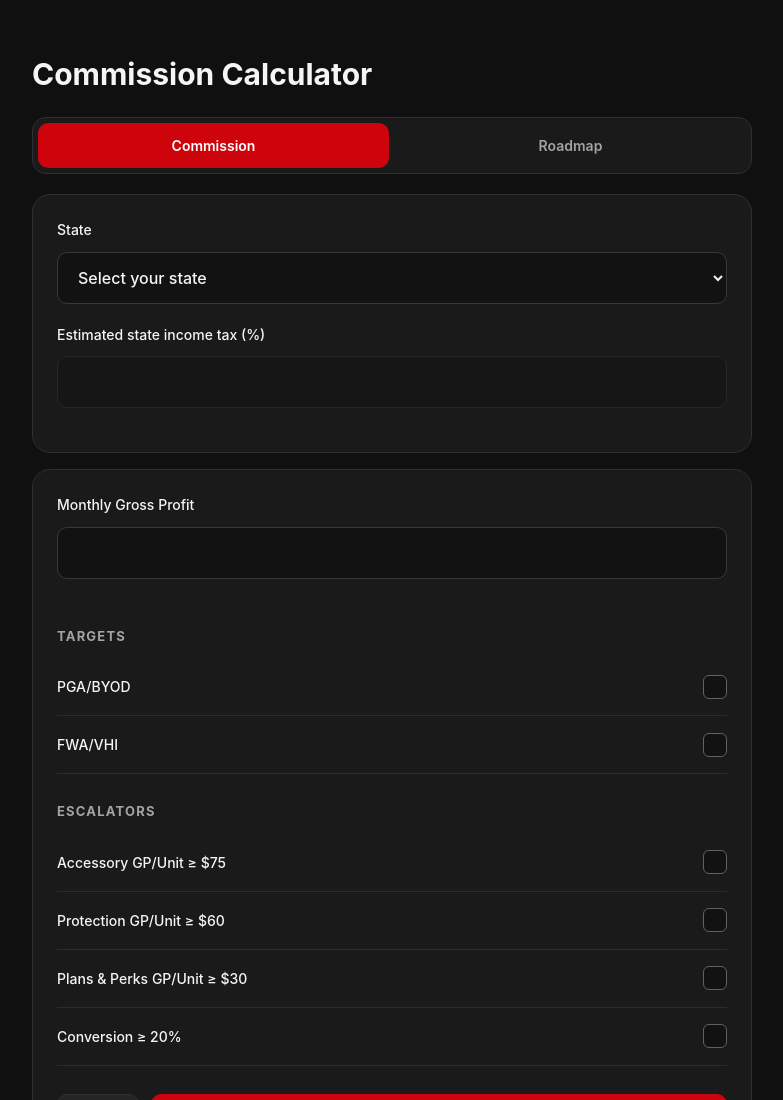
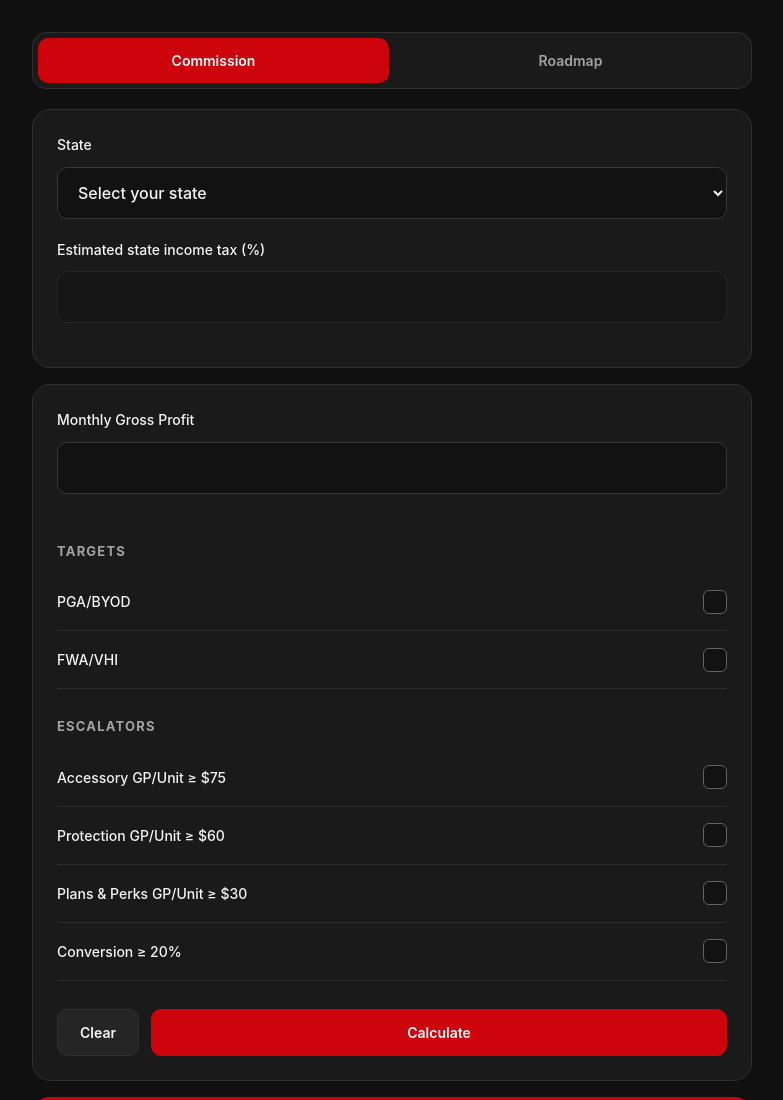
Before and after one commit to cvallager/Commission-Calculator, a plain HTML site: page index.html in a window 1280 px wide. Shown: the top 1100 px of the page, without its empty margins (248-1031 px from the left). Drawn offline with Linux system fonts and the light colour scheme.

Commit message:
Remove 'Commission Calculator' heading
Removed the heading 'Commission Calculator' from the body.

```diff
--- a/index.html
+++ b/index.html
@@ -338,8 +338,6 @@ footer {
 <body>
 
 <div class="container">
-
-<h1>Commission Calculator</h1>
 
 <div class="tabs">
     <button id="commissionTab" class="active">
```
